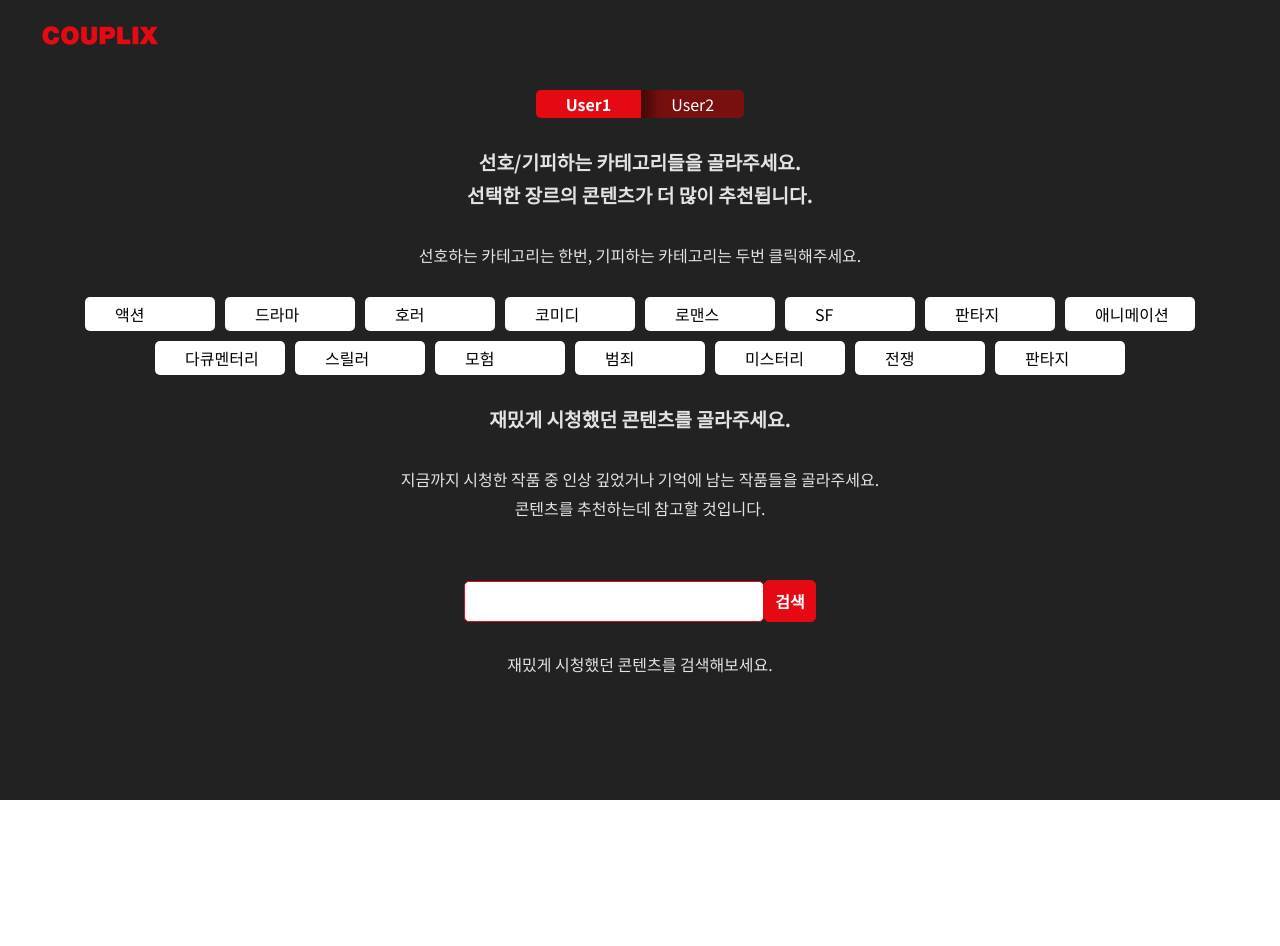
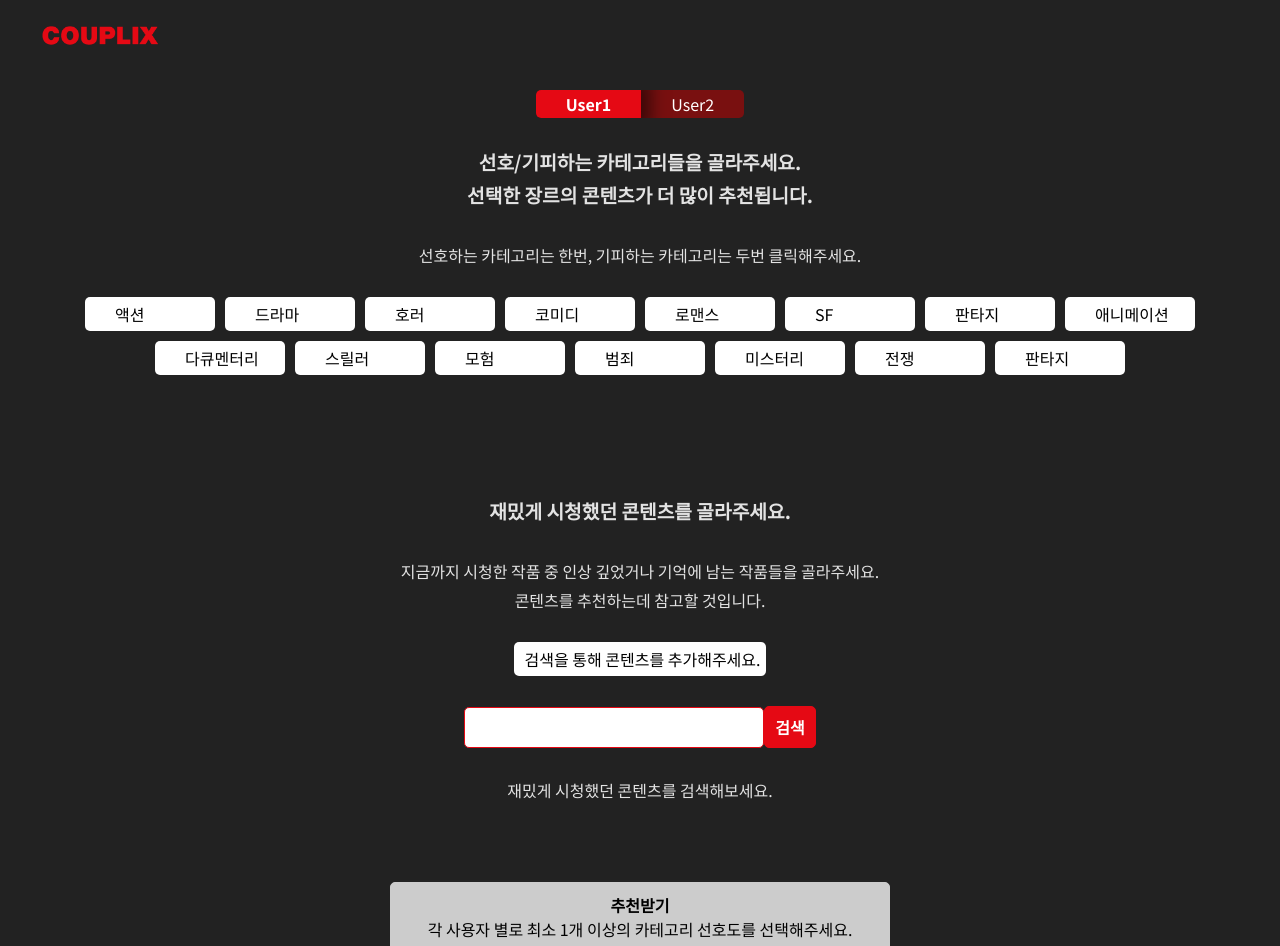
Before and after one commit to Couplix/Couplix, a React (Vite) app in the folder frontend/: page / in a window 1280 px wide. Shown: the top 946 px of the page. Before the commit the page ends 800 px from the top, so only its background shows below. Built offline with nearby package versions, Linux system fonts and the light colour scheme.

Commit message:
feat: Update background color and theme color

```diff
--- a/frontend/index.html
+++ b/frontend/index.html
@@ -4,6 +4,7 @@
     <meta charset="UTF-8" />
     <link rel="icon" type="image/svg+xml" href="/vite.svg" />
     <meta name="viewport" content="width=device-width, initial-scale=1.0" />
+    <meta name="theme-color" content="#222222" />
     <link href="https://fonts.googleapis.com/icon?family=Material+Icons|Material+Icons+Outlined|Material+Icons+Round|Material+Icons+Sharp|Material+Icons+Two+Tone"
       rel="stylesheet">
     <title>Couplix</title>
--- a/frontend/src/hooks/useHomePage.ts
+++ b/frontend/src/hooks/useHomePage.ts
@@ -60,14 +60,17 @@ const useHomePage = () => {
     }
 
     const addLikeContents = ({id,title}: ContentsType) => () => {
+        if(currentData.likeContents.some(v => v.id === id)) return alert('이미 추가된 컨텐츠입니다.');
         setUserData({...currentData, likeContents: [...currentData.likeContents, {id, title}]});
+        setSearchedContents(null);
     };
 
     const removeLikeContents = (id: number) => () => {
         setUserData({...currentData, likeContents: currentData.likeContents.filter(v => v.id !== id)});
     };
 
-    const fetchSearch = async () => {
+    const fetchSearch = async (e:any) => {
+        e.preventDefault();
         if(!keywordRef.current) return;
         const data = await fetchUpdate(keywordRef.current.value);
         setSearchedContents(data);
@@ -75,12 +78,15 @@ const useHomePage = () => {
 
     const setToUser1 = () => {
         setCurrentUser(1);
+        setSearchedContents(null);
     };
 
     const setToUser2 = () => {
         setCurrentUser(2);
+        setSearchedContents(null);
     };
 
+    const canSubmit = user1Data.prefer.length + user1Data.dislike.length > 0 && user2Data.prefer.length + user2Data.dislike.length > 0;
 
     return {
         loading,
@@ -97,7 +103,8 @@ const useHomePage = () => {
         fetchSearch,
         setToUser1,
         setToUser2,
-        keywordRef
+        keywordRef,
+        canSubmit,
     };
 }
 
--- a/frontend/src/index.css
+++ b/frontend/src/index.css
@@ -5,6 +5,7 @@ html {
   font-family: Noto Sans KR, sans-serif;
   margin: 0;
   padding: 0;
+  background-color: var(--background-color);
 }
 
 * {
--- a/frontend/src/page/Home.tsx
+++ b/frontend/src/page/Home.tsx
@@ -1,9 +1,10 @@
 import useHomePage from "@/hooks/useHomePage";
-import { MainContainer, Input } from "@/styles";
+import { MainContainer, Input, ButtonWithHoverAnimation } from "@/styles";
 import { SelectUserContainer,SelectUser,
     DescriptionContainer, BoldSpan,
-    CategoriesContainer, Category,
-    SearchContainer, SearchButton
+    CategoriesContainer, Category,SelectedContents,
+    SearchContainer, SearchButton,
+    ContentsListContainer, ContentsList
  } from "@/styles/Home.style";
 
 const Home = () => {
@@ -23,6 +24,7 @@ const Home = () => {
         setToUser1,
         setToUser2,
         keywordRef,
+        canSubmit
     } = useHomePage();
 
     return (
@@ -46,6 +48,9 @@ const Home = () => {
                     </Category>
                 ))}
             </CategoriesContainer>
+            <br/>
+            <br/>
+            <br/>
             <DescriptionContainer>
                 <BoldSpan>재밌게 시청했던 콘텐츠를 골라주세요.</BoldSpan>
                 <br/>
@@ -53,33 +58,39 @@ const Home = () => {
                 <span>콘텐츠를 추천하는데 참고할 것입니다.</span>
             </DescriptionContainer>
             <CategoriesContainer>
+                {currentData.likeContents.length === 0 && <SelectedContents>검색을 통해 콘텐츠를 추가해주세요.</SelectedContents>}
                 {currentData.likeContents.map(v => (
-                    <div key={v.id}>
+                    <SelectedContents key={v.id}>
                         {v.title}
-                        <button onClick={removeLikeContents(v.id)}>삭제</button>
-                    </div>
+                        <span className="material-icons" onClick={removeLikeContents(v.id)} style={{color:"var(--main-color)",fontSize:"1rem"}}>cancel</span>
+                    </SelectedContents>
                 ))}
             </CategoriesContainer>
             <SearchContainer>
                 <Input type="text" ref={keywordRef} />
                 <SearchButton onClick={fetchSearch}>검색</SearchButton>
             </SearchContainer>
-            <SearchContainer>
+            <ContentsListContainer>
                 {loadingUpdate && <div>검색 중...</div>}
                 {!loadingUpdate && searchedContents === null && <div> 재밌게 시청했던 콘텐츠를 검색해보세요.</div>}
                 {searchedContents && searchedContents.map(v => (
-                    <div key={v.id}>
+                    <ContentsList key={v.id} onClick={addLikeContents(v)}>
                         <div>
-                            <span>{v.title}</span>
+                            <BoldSpan>{v.title}</BoldSpan>
+                            <span> ({v.releaseYear})</span>
+                            <br/>
                             <span>{v.category}</span>
-                            <span>{v.releaseYear}</span>
-                            <span>{v.rating}</span>
                         </div>
-                        <button onClick={addLikeContents(v)}>추가</button>
-                    </div>
+                        <span className="material-icons" style={{color:"#33cc88"}}>add_circle</span>
+                    </ContentsList>
                 ))}
                 {error && <div>{error.message}</div>}
-            </SearchContainer>
+            </ContentsListContainer>
+            {canSubmit && <ButtonWithHoverAnimation style={{width:"100%",maxWidth:300,margin:"50px auto"}}>추천받기</ButtonWithHoverAnimation>}
+            {!canSubmit && <ButtonWithHoverAnimation style={{width:"100%",maxWidth:500,margin:"50px auto",flexDirection:"column"}} disabled>
+                <span>추천받기</span>
+                <span style={{fontWeight:"400"}}>각 사용자 별로 최소 1개 이상의 카테고리 선호도를 선택해주세요.</span>
+                </ButtonWithHoverAnimation>}
         </MainContainer>
     );
 };
--- a/frontend/src/styles/Home.style.ts
+++ b/frontend/src/styles/Home.style.ts
@@ -56,14 +56,23 @@ export const Category = styled.div<{$preferState: preferState}>`
 
     &::before {
         content: ${props => props.$preferState === preferState.prefer ? '"favorite"' : props.$preferState === preferState.dislike ? '"highlight_off"' : '""'};
-        color: ${props => props.$preferState === preferState.prefer ? '#ff3399' : props.$preferState === preferState.dislike ? '#f00' : '#000'};
+        color: ${props => props.$preferState === preferState.prefer ? '#ff3399' : props.$preferState === preferState.dislike ? '#f00' : '#ccc'};
         font-family: 'Material Icons';
         display: inline-block;
         width: 20px;
     }
 `;
 
-export const SearchContainer = styled.div`
+export const SelectedContents = styled.div`
+    ${FlexRowSpaceBetween};
+    border-radius: 5px;
+    gap: 5px;
+    background-color: #fff;
+    color: #000;
+    padding: 5px 5px 5px 10px;
+`;
+
+export const SearchContainer = styled.form`
     ${FlexRowCenter}
     margin-bottom: 10px;
 `;
@@ -73,3 +82,23 @@ export const SearchButton = styled.button`
     ${MainColorBackground}
     padding: 8px 10px;
 `;
+
+export const ContentsListContainer = styled.div`
+    ${FlexColumnCenter}
+    margin-bottom: 10px;
+`;
+
+export const ContentsList = styled.div`
+    ${FlexRowSpaceBetween};
+    ${clickable};
+    gap: 10px;
+    padding: 10px;
+    border-radius: 5px;
+    background-color: #fff;
+    color: #000;
+    width: 100%;
+    max-width: 700px;
+    &:nth-child(odd) {
+        background-color: lightgray;
+    }
+`;
--- a/frontend/src/styles/index.tsx
+++ b/frontend/src/styles/index.tsx
@@ -79,11 +79,11 @@ export const ButtonCss = css`
   font-weight: 600;
 `;
 
-export const ButtonWithHoverAnimation = styled.button`
+export const ButtonWithHoverAnimation = styled.button<{ disabled?: boolean }>`
   ${ButtonCss};
-  ${MainColorBackground};
+  ${props => props.disabled ? GrayBackground : MainColorBackground};
   &:hover {
-    ${ReverseMainColorBackground};
+    ${props => props.disabled ? GrayBackground: ReverseMainColorBackground};
   }
 `;
 
```
